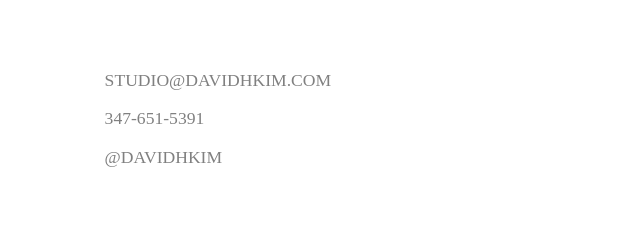
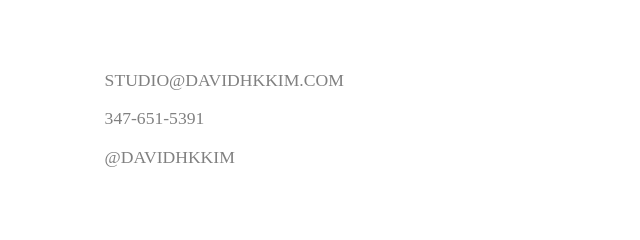
Before and after one commit to tkwon98/tkwon98.github.io, a plain HTML site: page contact.html in a window 1280 px wide. Shown: the part 281-521 px from the top of the page, 241-881 px from the left. Drawn offline with Linux system fonts and the light colour scheme.

Commit message:
Update contact.html

```diff
--- a/contact.html
+++ b/contact.html
@@ -22,9 +22,9 @@
 
 
         <div class="contact">
-            <p class="contactinfo">STUDIO@DAVIDHKIM.COM</p>
+            <p class="contactinfo">STUDIO@DAVIDHKKIM.COM</p>
             <p class="contactinfo">347-651-5391</p>
-            <p class="contactinfo">@DAVIDHKIM</p>
+            <p class="contactinfo">@DAVIDHKKIM</p>
         </div>
 
 
```
